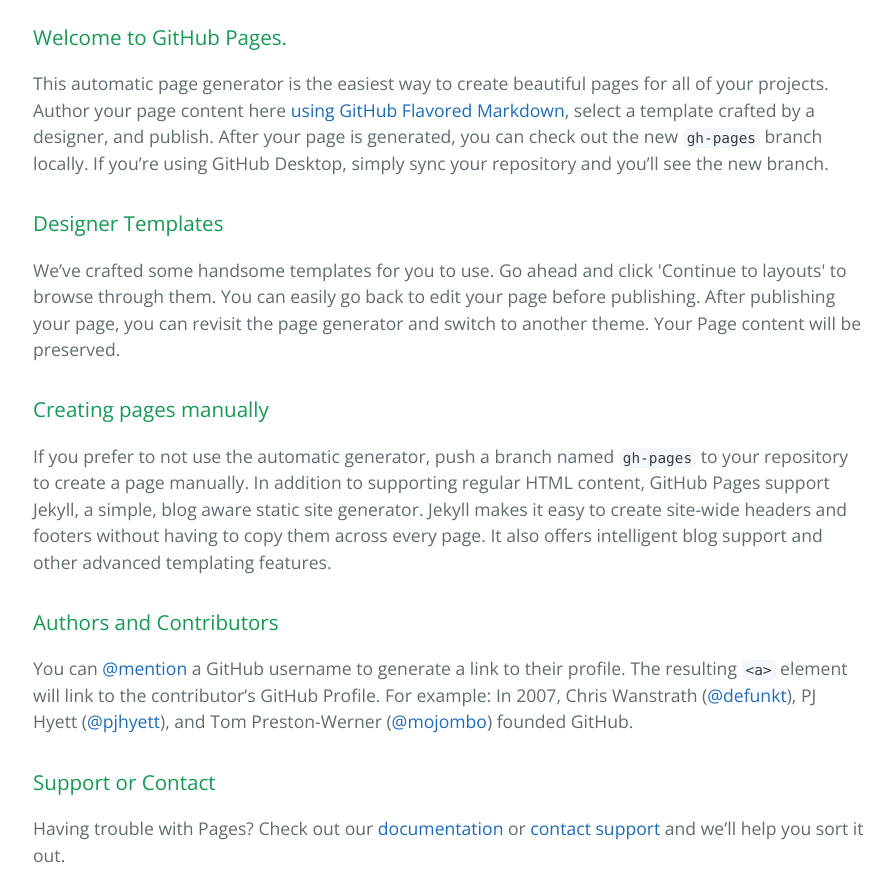
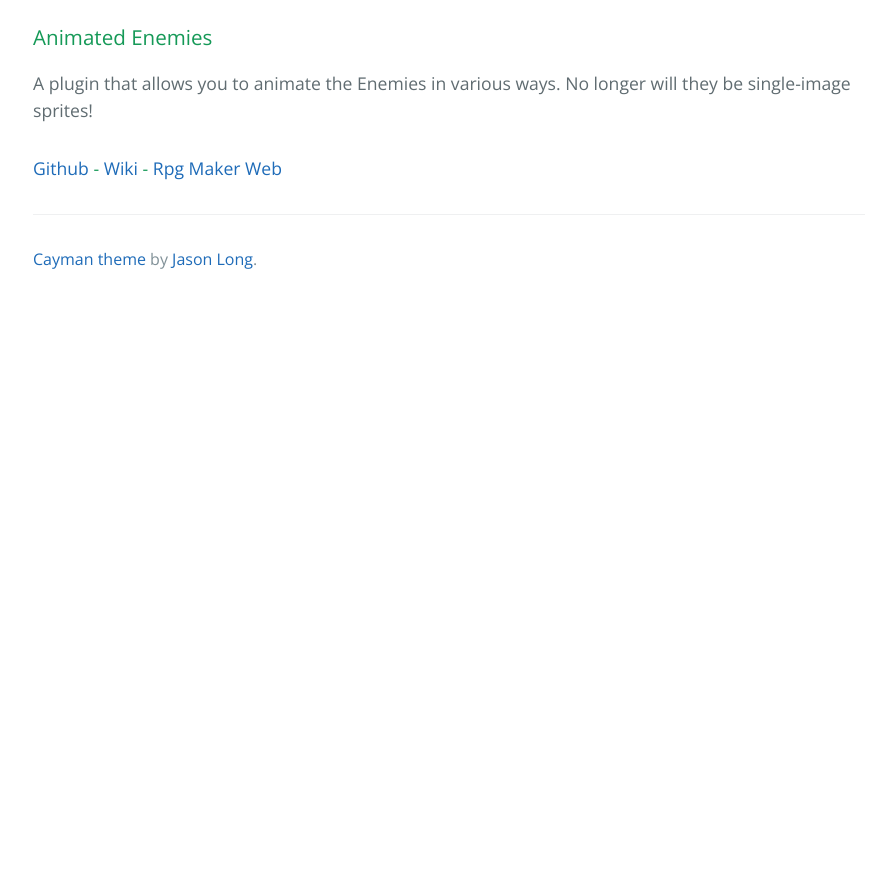
Before and after one commit to RexGit/General, a plain HTML site: page index.html in a window 1280 px wide. Shown: the part 280-1151 px from the top of the page, without its empty margins (191-1083 px from the left). After the commit the page ends 800 px from the top, so only its background shows below. Drawn offline with nearby package versions, Linux system fonts and the light colour scheme.

Commit message:
added animated enemies

```diff
--- a/index.html
+++ b/index.html
@@ -17,29 +17,18 @@
 
     <section class="main-content">
       <h3>
-<a id="welcome-to-github-pages" class="anchor" href="#welcome-to-github-pages" aria-hidden="true"><span class="octicon octicon-link"></span></a>Welcome to GitHub Pages.</h3>
+<a id="welcome-to-github-pages" class="anchor" href="#welcome-to-github-pages" aria-hidden="true"><span class="octicon octicon-link"></span></a>Animated Enemies</h3>
 
-<p>This automatic page generator is the easiest way to create beautiful pages for all of your projects. Author your page content here <a href="https://guides.github.com/features/mastering-markdown/">using GitHub Flavored Markdown</a>, select a template crafted by a designer, and publish. After your page is generated, you can check out the new <code>gh-pages</code> branch locally. If you’re using GitHub Desktop, simply sync your repository and you’ll see the new branch.</p>
+<p>A plugin that allows you to animate the Enemies in various ways. No longer will they be single-image sprites!
+<h4>
+<a href="https://github.com/RexGit/Animated-Enemies">Github</a>
+- <a href="https://github.com/RexGit/Animated-Enemies/wiki">Wiki</a> - <a href="http://forums.rpgmakerweb.com/index.php?/topic/47991-animated-enemies/">Rpg Maker Web</a>
+</h4>
 
-<h3>
-<a id="designer-templates" class="anchor" href="#designer-templates" aria-hidden="true"><span class="octicon octicon-link"></span></a>Designer Templates</h3>
+</p>
 
-<p>We’ve crafted some handsome templates for you to use. Go ahead and click 'Continue to layouts' to browse through them. You can easily go back to edit your page before publishing. After publishing your page, you can revisit the page generator and switch to another theme. Your Page content will be preserved.</p>
 
-<h3>
-<a id="creating-pages-manually" class="anchor" href="#creating-pages-manually" aria-hidden="true"><span class="octicon octicon-link"></span></a>Creating pages manually</h3>
 
-<p>If you prefer to not use the automatic generator, push a branch named <code>gh-pages</code> to your repository to create a page manually. In addition to supporting regular HTML content, GitHub Pages support Jekyll, a simple, blog aware static site generator. Jekyll makes it easy to create site-wide headers and footers without having to copy them across every page. It also offers intelligent blog support and other advanced templating features.</p>
-
-<h3>
-<a id="authors-and-contributors" class="anchor" href="#authors-and-contributors" aria-hidden="true"><span class="octicon octicon-link"></span></a>Authors and Contributors</h3>
-
-<p>You can <a href="https://github.com/blog/821" class="user-mention">@mention</a> a GitHub username to generate a link to their profile. The resulting <code>&lt;a&gt;</code> element will link to the contributor’s GitHub Profile. For example: In 2007, Chris Wanstrath (<a href="https://github.com/defunkt" class="user-mention">@defunkt</a>), PJ Hyett (<a href="https://github.com/pjhyett" class="user-mention">@pjhyett</a>), and Tom Preston-Werner (<a href="https://github.com/mojombo" class="user-mention">@mojombo</a>) founded GitHub.</p>
-
-<h3>
-<a id="support-or-contact" class="anchor" href="#support-or-contact" aria-hidden="true"><span class="octicon octicon-link"></span></a>Support or Contact</h3>
-
-<p>Having trouble with Pages? Check out our <a href="https://help.github.com/pages">documentation</a> or <a href="https://github.com/contact">contact support</a> and we’ll help you sort it out.</p>
 
       <footer class="site-footer">
         <span class="site-footer-credits"><a href="https://github.com/jasonlong/cayman-theme">Cayman theme</a> by <a href="https://twitter.com/jasonlong">Jason Long</a>.</span>
```
